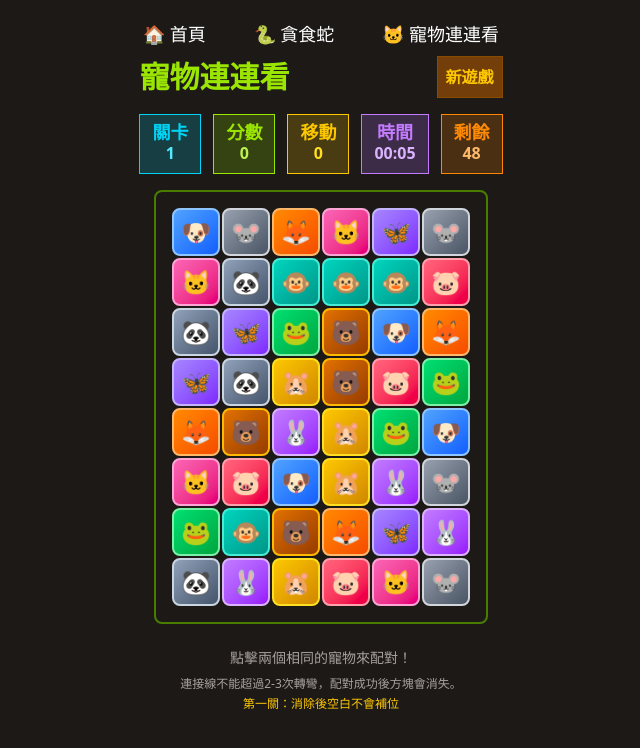
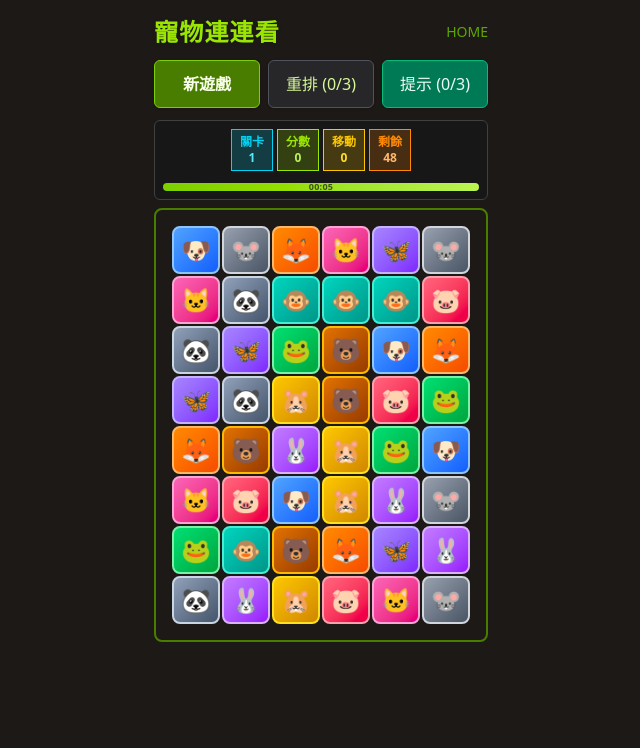
Before and after one commit to mtwmt/game, an Angular app: page /pet-match in a window 1280 px wide. Shown: the top 748 px of the page, without its empty margins (319-959 px from the left). Built offline with nearby package versions, Linux system fonts and the light colour scheme.

Commit message:
feat: Redesign game UI and enhance pet-match features

```diff
--- a/src/app/app.html
+++ b/src/app/app.html
@@ -1,5 +1,5 @@
-<div class="flex flex-col items-center sm:p-5 min-h-screen bg-stone-900">
-  <nav class="text-white">
+<div class="flex flex-col items-center p-4 min-h-screen bg-stone-900">
+  <!-- <nav class="text-white">
     <ul class="flex gap-6 text-lg font-medium">
       <li>
         <a
@@ -23,7 +23,7 @@
         >
       </li>
     </ul>
-  </nav>
+  </nav> -->
   <div class="h-full">
     <!-- <app-guideline /> -->
     <router-outlet />
--- a/src/app/pet-match/pet-match.html
+++ b/src/app/pet-match/pet-match.html
@@ -1,94 +1,111 @@
-<div class="relative p-2 h-full">
-  <div class="text-center">
+<div class="w-full max-w-sm mx-auto flex flex-col">
+  <header class="mb-2 flex flex-col gap-3 items-stretch">
     <div class="flex justify-between items-center">
-      <h1 class="text-lime-400 text-3xl font-bold leading-none">寵物連連看</h1>
+      <h1 class="text-center text-2xl font-bold tracking-wider text-lime-400 drop-shadow">
+        寵物連連看
+      </h1>
+      <a routerLink="/" class="text-lime-600 text-sm">HOME</a>
+    </div>
 
     <!-- Game Control Buttons -->
-      <div>
-        @if (levelComplete()) {
-        <button
-          class="border border-green-800 bg-green-900 p-2 text-green-400 font-bold hover:bg-green-400/30 transition mr-2"
-          (click)="nextLevel()"
-        >
-          下一關
-        </button>
-        }
+    <div class="flex gap-2">
       @if (gameOver()) {
       <button
-          class="border border-cyan-800 bg-cyan-900 p-2 text-cyan-400 font-bold hover:bg-cyan-400/30 transition"
+        class="h-12 w-1/3 touch-btn rounded-md bg-cyan-700 border border-cyan-500 text-cyan-50 font-semibold text-base shadow hover:bg-cyan-600 focus:outline-none focus:ring-2 focus:ring-cyan-300"
         (click)="resetGame()"
       >
         重新開始
       </button>
       } @else {
       <button
-          class="border border-yellow-800 bg-yellow-900 p-2 text-yellow-400 font-bold hover:bg-yellow-300/30 transition"
+        class="h-12 w-1/3 touch-btn rounded-md bg-lime-700 border border-lime-500 text-lime-50 font-semibold text-base shadow hover:bg-lime-600 focus:outline-none focus:ring-2 focus:ring-lime-300"
         (click)="resetGame()"
       >
         新遊戲
       </button>
       }
-      </div>
+
+      <button
+        class="h-12 w-1/3 touch-btn rounded-md bg-zinc-800 border border-zinc-600 text-lime-200 font-medium shadow hover:bg-zinc-700 focus:outline-none focus:ring-2 focus:ring-lime-300"
+        [class.opacity-50]="shufflesUsed() >= maxShuffles()"
+        [disabled]="shufflesUsed() >= maxShuffles()"
+        (click)="shuffleTiles()"
+        title="重新洗牌所有方塊 (剩餘: {{ maxShuffles() - shufflesUsed() }})"
+      >
+        重排 (<span>{{ shufflesUsed() }}/{{ maxShuffles() }}</span
+        >)
+      </button>
+
+      <button
+        class="h-12 w-1/3 touch-btn rounded-md border font-medium shadow focus:outline-none focus:ring-2"
+        [class]="
+          canUseHint()
+            ? 'bg-emerald-700 border-emerald-500 text-emerald-50 hover:bg-emerald-600 focus:ring-emerald-300'
+            : 'bg-zinc-800 border-zinc-600 text-zinc-400 opacity-50'
+        "
+        [disabled]="!canUseHint()"
+        (click)="useHint()"
+        title="顯示一個可配對的提示 (剩餘: {{ maxHints() - hintsUsed() }})"
+      >
+        提示 (<span>{{ hintsUsed() }}/{{ maxHints() }}</span
+        >)
+      </button>
     </div>
 
     <!-- Game Statistics -->
-    <div class="flex justify-center gap-3 text-white my-4 flex-wrap">
+    <div class="flex flex-col gap-2">
       <div
-        class="border border-cyan-400 bg-cyan-400/20 px-3 py-2 text-cyan-300 font-bold hover:bg-cyan-400/30 transition"
+        class="flex items-center gap-1 justify-center flex-wrap bg-neutral-900/70 rounded-md p-2 border border-neutral-700"
       >
-        <div class="text-cyan-400 text-lg leading-none">關卡</div>
-        <div class="text-center">{{ level() }}</div>
+        <div
+          class="border border-cyan-400 bg-cyan-400/20 px-2 py-1 text-cyan-300 font-bold hover:bg-cyan-400/30 transition"
+        >
+          <div class="text-cyan-400 text-xs">關卡</div>
+          <div class="text-center text-xs">{{ level() }}</div>
         </div>
 
         <div
-        class="border border-lime-400 bg-lime-400/20 px-3 py-2 text-lime-300 font-bold hover:bg-lime-400/30 transition"
+          class="border border-lime-400 bg-lime-400/20 px-2 py-1 text-lime-300 font-bold hover:bg-lime-400/30 transition"
         >
-        <div class="text-lime-400 text-lg leading-none">分數</div>
-        <div class="text-center">{{ score() }}</div>
+          <div class="text-lime-400 text-xs">分數</div>
+          <div class="text-center text-xs">{{ score() }}</div>
         </div>
 
         <div
-        class="border border-yellow-400 bg-yellow-400/20 px-3 py-2 text-yellow-300 font-bold hover:bg-yellow-400/30 transition"
+          class="border border-yellow-400 bg-yellow-400/20 px-2 py-1 text-yellow-300 font-bold hover:bg-yellow-400/30 transition"
         >
-        <div class="text-yellow-400 text-lg leading-none">移動</div>
-        <div class="text-center">{{ moves() }}</div>
+          <div class="text-yellow-400 text-xs">移動</div>
+          <div class="text-center text-xs">{{ moves() }}</div>
         </div>
 
         <div
-        class="border border-purple-400 bg-purple-400/20 px-3 py-2 text-purple-300 font-bold hover:bg-purple-400/30 transition"
+          class="border border-orange-400 bg-orange-400/20 px-2 py-1 text-orange-300 font-bold hover:bg-orange-400/30 transition"
         >
-        <div class="text-purple-400 text-lg leading-none">時間</div>
-        <div class="text-center">{{ formattedTime() }}</div>
+          <div class="text-orange-400 text-xs">剩餘</div>
+          <div class="text-center text-xs">{{ remainingTiles() }}</div>
         </div>
 
-      <div
-        class="border border-orange-400 bg-orange-400/20 px-3 py-2 text-orange-300 font-bold hover:bg-orange-400/30 transition"
+        <!-- Timeline -->
+        <div class="w-full mt-2 h-2 bg-neutral-700/80 rounded overflow-hidden relative">
+          <div class="h-full w-full bg-gradient-to-r from-lime-500 to-lime-300"></div>
+          <span
+            class="absolute inset-0 text-[9px] tracking-wide text-neutral-900/70 font-semibold flex items-center justify-center select-none"
           >
-        <div class="text-orange-400 text-lg leading-none">剩餘</div>
-        <div class="text-center">{{ remainingTiles() }}</div>
-      </div>
-
-      @if (gameOver()) {
-      <div
-        class="border border-fuchsia-400 bg-fuchsia-400/20 px-3 py-2 text-fuchsia-300 font-bold"
-      >
-        <div class="text-fuchsia-400 text-lg leading-none">遊戲結束</div>
-        <div class="text-sm">{{ score() === 0 ? '再試一次！' : '恭喜完成！' }}</div>
-      </div>
-      }
+            {{ formattedTime() }}
+          </span>
         </div>
       </div>
+    </div>
+  </header>
 
   <!-- Game Board -->
-  <div class="flex justify-center">
+  <main class="flex justify-center">
     <div class="relative inline-block">
-      <!-- bg-lime-900/30 border border-lime-800 p-5 space-y-5 -->
       <div
-        class="inline-grid gap-[2px] p-4  border-2 border-lime-700 rounded-lg"
+        class="inline-grid gap-[2px] p-4 border-2 border-lime-700 rounded-lg"
         [ngStyle]="{ 'grid-template-columns': 'repeat(' + boardWidth + ', minmax(0, 1fr))' }"
       >
-        @for (row of board(); track $index) {
-          @for (tile of row; track tile?.id || $index) {
+        @for (row of board(); track $index) { @for (tile of row; track tile?.id || $index) {
         <div
           class="w-12 h-12 rounded-lg relative"
           [ngClass]="getTileClass(tile)"
@@ -98,8 +115,7 @@
           <span class="select-none pointer-events-none">{{ petEmojis[tile.petType] }}</span>
           }
         </div>
-          }
-        }
+        } }
       </div>
 
       <!-- Connection Path Overlay -->
@@ -116,8 +132,12 @@
 
       <!-- Level Complete Overlay -->
       @if (levelComplete()) {
-      <div class="absolute inset-0 bg-black/50 backdrop-blur-sm flex items-center justify-center z-50 rounded-lg">
-        <div class="bg-gradient-to-br from-green-600 to-green-800 border-2 border-green-400 rounded-xl p-8 shadow-2xl shadow-green-400/50 text-center animate-pulse">
+      <div
+        class="absolute inset-0 bg-black/50 backdrop-blur-sm flex items-center justify-center z-50 rounded-lg"
+      >
+        <div
+          class="bg-gradient-to-br from-green-600 to-green-800 border-2 border-green-400 rounded-lg p-8 shadow-2xl shadow-green-400/50 text-center"
+        >
           <div class="text-green-200 text-3xl mb-4">🎉</div>
           <h2 class="text-green-100 text-2xl font-bold mb-4">關卡 {{ level() }} 完成！</h2>
 
@@ -147,10 +167,10 @@
       </div>
       }
     </div>
-  </div>
+  </main>
 
   <!-- Game Instructions -->
-  <div class="mt-6 text-center text-stone-400 text-sm max-w-md mx-auto">
+  <!-- <div class="text-xs text-lime-600 text-center pt-1">
     <p class="mb-2">點擊兩個相同的寵物來配對！</p>
     <p class="text-xs">連接線不能超過2-3次轉彎，配對成功後方塊會消失。</p>
     @if (level() === 1) {
@@ -158,21 +178,23 @@
     } @else {
     <p class="text-xs text-orange-400 mt-1">第{{ level() }}關：消除後空白會往下補位！</p>
     }
-  </div>
+  </div> -->
 
   <!-- Selected Tiles Indicator -->
-  @if (selectedTiles().length > 0) {
+  <!-- @if (selectedTiles().length > 0) {
   <div class="fixed bottom-4 left-1/2 transform -translate-x-1/2 z-50">
     <div class="bg-stone-800/90 border border-yellow-400 rounded-lg px-4 py-2 backdrop-blur-sm">
       <div class="text-yellow-400 text-sm font-bold mb-1">已選擇:</div>
       <div class="flex gap-2">
         @for (tile of selectedTiles(); track tile.id) {
-        <div class="w-8 h-8 bg-yellow-400/20 border border-yellow-400 rounded flex items-center justify-center text-lg">
+        <div
+          class="w-8 h-8 bg-yellow-400/20 border border-yellow-400 rounded flex items-center justify-center text-lg"
+        >
           {{ petEmojis[tile.petType] }}
         </div>
         }
       </div>
     </div>
   </div>
-  }
+  } -->
 </div>
--- a/src/app/pet-match/pet-match.ts
+++ b/src/app/pet-match/pet-match.ts
@@ -2,10 +2,11 @@ import { CommonModule, isPlatformBrowser } from '@angular/common';
 import { Component, inject, OnDestroy, OnInit, signal, PLATFORM_ID } from '@angular/core';
 import { PathfindingService, Tile, Position, PathSegment } from './pathfinding.service';
 import { GameLogicService, GameStats } from './game-logic.service';
+import { RouterLink } from '@angular/router';
 
 @Component({
   selector: 'app-pet-match',
-  imports: [CommonModule],
+  imports: [CommonModule, RouterLink],
   templateUrl: './pet-match.html',
 })
 export class PetMatch implements OnInit, OnDestroy {
@@ -32,6 +33,16 @@ export class PetMatch implements OnInit, OnDestroy {
   protected readonly gameTime = signal(0);
   protected readonly remainingTiles = signal(0);
   protected readonly formattedTime = signal('00:00');
+
+  // 重排功能
+  protected readonly shufflesUsed = signal(0);
+  protected readonly maxShuffles = signal(3); // 每關限制3次重排
+
+  // 提示功能
+  protected readonly hintsUsed = signal(0);
+  protected readonly maxHints = signal(3); // 每關限制3次提示
+  protected readonly hintTiles = signal<Tile[]>([]); // 提示的兩個方塊
+  protected readonly showHint = signal(false); // 是否顯示提示
 
   private animationTimeout?: NodeJS.Timeout;
   private gameStartTime = 0;
@@ -126,7 +137,7 @@ export class PetMatch implements OnInit, OnDestroy {
     if (tile1.petType !== tile2.petType) {
       // Different types, clear selection after short delay
       if (this.isBrowser) {
-        setTimeout(() => this.clearSelection(), 500);
+        setTimeout(() => this.clearSelection(), 300);
       } else {
         this.clearSelection();
       }
@@ -183,14 +194,14 @@ export class PetMatch implements OnInit, OnDestroy {
       };
 
       if (this.isBrowser) {
-        this.animationTimeout = setTimeout(executeRemoval, 800);
+        this.animationTimeout = setTimeout(executeRemoval, 200);
       } else {
         executeRemoval();
       }
     } else {
       // No valid path, clear selection
       if (this.isBrowser) {
-        setTimeout(() => this.clearSelection(), 500);
+        setTimeout(() => this.clearSelection(), 300);
       } else {
         this.clearSelection();
       }
@@ -222,8 +233,15 @@ export class PetMatch implements OnInit, OnDestroy {
         this.pathfindingService
       )
     ) {
-      this.gameOver.set(true);
-      this.stopTimer();
+      // 如果沒有有效移動，但還有剩餘方塊且還有重排次數，自動重排
+      if (this.remainingTiles() > 0 && this.canShuffle()) {
+        console.log('自動觸發重排：無可用移動但還有剩餘方塊');
+        this.shuffleTiles();
+      } else {
+        // 否則遊戲結束
+        this.gameOver.set(true);
+        this.stopTimer();
+      }
     }
   }
 
@@ -240,6 +258,9 @@ export class PetMatch implements OnInit, OnDestroy {
     this.clearSelection();
     this.showPath.set(false);
     this.matchPath.set([]);
+    this.shufflesUsed.set(0); // 重置重排次數
+    this.hintsUsed.set(0); // 重置提示次數
+    this.hideHint(); // 隱藏提示
     this.stopTimer();
     if (this.animationTimeout) {
       clearTimeout(this.animationTimeout);
@@ -253,6 +274,9 @@ export class PetMatch implements OnInit, OnDestroy {
     this.moves.set(0);
     this.gameTime.set(0);
     this.formattedTime.set('00:00');
+    this.shufflesUsed.set(0); // 重置重排次數
+    this.hintsUsed.set(0); // 重置提示次數
+    this.hideHint(); // 隱藏提示
     this.gameOver.set(false);
     this.levelComplete.set(false);
     this.clearSelection();
@@ -273,6 +297,11 @@ export class PetMatch implements OnInit, OnDestroy {
 
     if (tile.selected) {
       return `${baseClass} from-yellow-400 to-yellow-600 border-yellow-300 brightness-125`;
+    }
+
+    // 提示方塊的特殊效果
+    if (this.isHintTile(tile)) {
+      return `${baseClass} from-green-400 to-green-600 border-green-300 animate-pulse ring-2 ring-green-400 ring-opacity-75`;
     }
 
     // Different colors for different pet types
@@ -335,4 +364,162 @@ export class PetMatch implements OnInit, OnDestroy {
       };
     }
   }
+
+  // 重排功能
+  protected shuffleTiles() {
+    if (this.shufflesUsed() >= this.maxShuffles() || this.gameOver() || this.levelComplete() || this.remainingTiles() === 0) {
+      return;
+    }
+
+    // 清除當前選擇
+    this.clearSelection();
+
+    // 收集所有非空方塊的寵物類型
+    const board = this.board();
+    const petTypes: number[] = [];
+
+    for (let y = 0; y < this.boardHeight; y++) {
+      for (let x = 0; x < this.boardWidth; x++) {
+        if (board[y][x]) {
+          petTypes.push(board[y][x]!.petType);
+        }
+      }
+    }
+
+    // 洗牌寵物類型
+    for (let i = petTypes.length - 1; i > 0; i--) {
+      const j = Math.floor(Math.random() * (i + 1));
+      [petTypes[i], petTypes[j]] = [petTypes[j], petTypes[i]];
+    }
+
+    // 重新分配給非空位置
+    let petIndex = 0;
+    let id = Date.now(); // 使用時間戳作為新的ID起點
+
+    for (let y = 0; y < this.boardHeight; y++) {
+      for (let x = 0; x < this.boardWidth; x++) {
+        if (board[y][x]) {
+          board[y][x] = {
+            id: id++,
+            petType: petTypes[petIndex++],
+            position: { x, y },
+            selected: false,
+          };
+        }
+      }
+    }
+
+    // 更新棋盤信號
+    this.board.set([...board]);
+
+    // 增加重排使用次數
+    this.shufflesUsed.update(count => count + 1);
+
+    // 重排後重新檢查遊戲狀態
+    this.updateGameStats();
+    this.checkGameOver();
+  }
+
+  // 檢查是否還有可用移動
+  protected hasAvailableMoves(): boolean {
+    return this.gameLogicService.hasValidMoves(
+      this.board(),
+      this.boardWidth,
+      this.boardHeight,
+      this.pathfindingService
+    );
+  }
+
+  // 檢查是否可以使用重排
+  protected canShuffle(): boolean {
+    return this.shufflesUsed() < this.maxShuffles() &&
+           !this.gameOver() &&
+           !this.levelComplete() &&
+           this.remainingTiles() > 0;
+  }
+
+  // 檢查是否應該顯示重排按鈕
+  protected shouldShowShuffleButton(): boolean {
+    return this.shufflesUsed() < this.maxShuffles() &&
+           !this.gameOver() &&
+           !this.levelComplete() &&
+           this.remainingTiles() > 0;
+  }
+
+  // 提示功能相關方法
+  protected useHint(): void {
+    if (!this.canUseHint()) return;
+
+    // 清除當前選擇
+    this.clearSelection();
+
+    // 尋找一個有效的配對
+    const hintPair = this.findValidPair();
+    if (hintPair) {
+      this.hintTiles.set([hintPair.tile1, hintPair.tile2]);
+      this.showHint.set(true);
+      this.hintsUsed.update(count => count + 1);
+
+      // 3秒後自動隱藏提示
+      if (this.isBrowser) {
+        setTimeout(() => this.hideHint(), 3000);
+      }
+    }
+  }
+
+  protected hideHint(): void {
+    this.showHint.set(false);
+    this.hintTiles.set([]);
+  }
+
+  protected canUseHint(): boolean {
+    return this.hintsUsed() < this.maxHints() &&
+           !this.gameOver() &&
+           !this.levelComplete() &&
+           !this.showHint() &&
+           this.remainingTiles() > 0;
+  }
+
+  private findValidPair(): { tile1: Tile; tile2: Tile } | null {
+    const board = this.board();
+
+    // 遍歷所有方塊尋找有效配對
+    for (let y1 = 0; y1 < this.boardHeight; y1++) {
+      for (let x1 = 0; x1 < this.boardWidth; x1++) {
+        const tile1 = board[y1][x1];
+        if (!tile1) continue;
+
+        // 尋找相同類型的其他方塊
+        for (let y2 = 0; y2 < this.boardHeight; y2++) {
+          for (let x2 = 0; x2 < this.boardWidth; x2++) {
+            const tile2 = board[y2][x2];
+            if (!tile2 || tile1.id === tile2.id) continue;
+
+            // 檢查是否為相同類型且有連通路徑
+            if (tile1.petType === tile2.petType) {
+              const path = this.pathfindingService.findPath(
+                tile1.position,
+                tile2.position,
+                board,
+                this.boardWidth,
+                this.boardHeight
+              );
+
+              if (path) {
+                return { tile1, tile2 };
+              }
+            }
+          }
+        }
+      }
+    }
+
+    return null;
+  }
+
+  // 檢查方塊是否為提示方塊
+  protected isHintTile(tile: Tile | null): boolean {
+    if (!tile || !this.showHint()) return false;
+    return this.hintTiles().some(hintTile => hintTile.id === tile.id);
+  }
 }
--- a/src/app/snake/snake.html
+++ b/src/app/snake/snake.html
@@ -1,51 +1,62 @@
-<!--  -->
-<div class="relative p-2 h-full">
-  <div class="text-center">
-    <div class="flex justify-between items-center mb-4">
-      <h1 class="text-lime-400 text-3xl font-bold leading-none">貪食蛇</h1>
+<div class="w-full max-w-sm mx-auto flex flex-col">
+  <header class="mb-2 flex flex-col gap-3 items-stretch">
+    <div class="flex justify-between items-center">
+      <h1 class="text-center text-2xl font-bold tracking-wider text-lime-400 drop-shadow">
+        貪食蛇
+      </h1>
+      <a routerLink="/" class="text-lime-600 text-sm">HOME</a>
+    </div>
 
-      <div class="flex justify-between uppercase mb-1 text-lime-500">
-        <span>分數: </span><span>{{ score() }}</span>
-      </div>
     <!-- Game Control Buttons -->
-
-      <div class="hidden md:block">
+    <div class="flex gap-2">
       @if (!gameStarted() && !gameOver()) {
       <button
-          class="border border-lime-800 bg-lime-900 p-2 text-lime-400 font-bold hover:bg-lime-400/30 transition"
+        class="h-12 w-1/2 touch-btn rounded-md bg-lime-700 border border-lime-500 text-lime-50 font-semibold text-base shadow hover:bg-lime-600 focus:outline-none focus:ring-2 focus:ring-lime-300"
         (click)="startGame()"
       >
         開始遊戲
       </button>
       } @if (gameOver()) {
       <button
-          class="border border-cyan-800 bg-cyan-900 p-2 text-cyan-400 font-bold hover:bg-cyan-400/30 transition"
+        class="h-12 w-1/2 touch-btn rounded-md bg-cyan-700 border border-cyan-500 text-cyan-50 font-semibold text-base shadow hover:bg-cyan-600 focus:outline-none focus:ring-2 focus:ring-cyan-300"
         (click)="resetGame()"
       >
         重新開始
       </button>
       } @if (gameStarted() && !gameOver()) {
       <button
-          class="border border-yellow-800 bg-yellow-900 p-2 text-yellow-400 font-bold hover:bg-yellow-300/30 transition"
+        class="h-12 w-1/2 touch-btn rounded-md bg-yellow-700 border border-yellow-500 text-yellow-50 font-semibold text-base shadow hover:bg-yellow-600 focus:outline-none focus:ring-2 focus:ring-yellow-300"
         (click)="togglePause()"
       >
         {{ isPaused() ? '繼續' : '暫停' }}
       </button>
       }
+
+      <button
+        class="h-12 w-1/2 touch-btn rounded-md bg-zinc-800 border border-zinc-600 text-lime-200 font-medium shadow hover:bg-zinc-700 focus:outline-none focus:ring-2 focus:ring-lime-300"
+      >
+        分數 (<span>{{ score() }}</span
+        >)
+      </button>
+    </div>
+
+    <!-- Game Statistics -->
+    <!-- <div class="flex flex-col gap-2">
+      <div
+        class="flex items-center gap-1 justify-center flex-wrap bg-neutral-900/70 rounded-md p-2 border border-neutral-700"
+      >
+        <div
+          class="border border-lime-400 bg-lime-400/20 px-2 py-1 text-lime-300 font-bold hover:bg-lime-400/30 transition"
+        >
+          <div class="text-lime-400 text-xs">分數</div>
+          <div class="text-center text-xs">{{ score() }}</div>
         </div>
       </div>
+    </div> -->
+  </header>
 
-    <!-- <div class="flex justify-center gap-4 text-white my-4">
-      <div
-        class="border border-lime-400 bg-lime-400/20 px-3 py-3 text-lime-300 font-bold hover:bg-lime-400/30 transition"
-      >
-        <div class="text-lime-400 text-xl leading-none">分數</div>
-        <div>{{ score() }}</div>
-      </div>
-    </div> -->
-  </div>
-
-  <div
+  <!-- Game Board -->
+  <main
     class="inline-grid grid-cols-12 gap-[2px] p-2 bg-green-900/40 border border-green-800 touch-none select-none"
     [ngStyle]="{ 'grid-template-columns': 'repeat(' + boardSize + ', minmax(0, 1fr))' }"
     (touchstart)="onTouchStart($event)"
@@ -55,7 +66,7 @@
     @for (cell of getBoard(); track cell) {
     <div class="w-3 h-3 sm:w-5 sm:h-5" [ngClass]="getCellClass(getCol(cell), getRow(cell))"></div>
     }
-  </div>
+  </main>
 
   <!-- Mobile Control Buttons -->
   <div
--- a/src/app/snake/snake.ts
+++ b/src/app/snake/snake.ts
@@ -1,5 +1,6 @@
 import { CommonModule } from '@angular/common';
 import { Component, HostListener, OnDestroy, OnInit, signal } from '@angular/core';
+import { RouterLink } from '@angular/router';
 
 interface Position {
   x: number;
@@ -10,7 +11,7 @@ type Direction = 'UP' | 'DOWN' | 'LEFT' | 'RIGHT';
 
 @Component({
   selector: 'app-snake',
-  imports: [CommonModule],
+  imports: [CommonModule, RouterLink],
   templateUrl: './snake.html',
 })
 export class Snake implements OnInit, OnDestroy {
```
Lines whose indentation alone changed are shown as unchanged.
